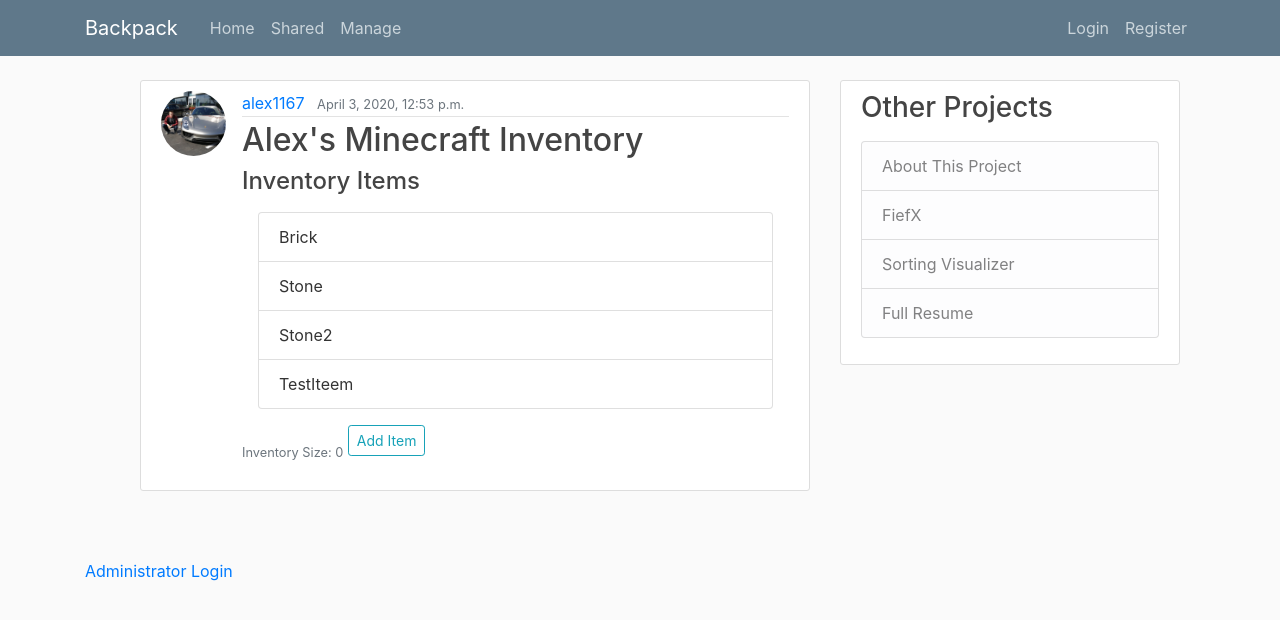
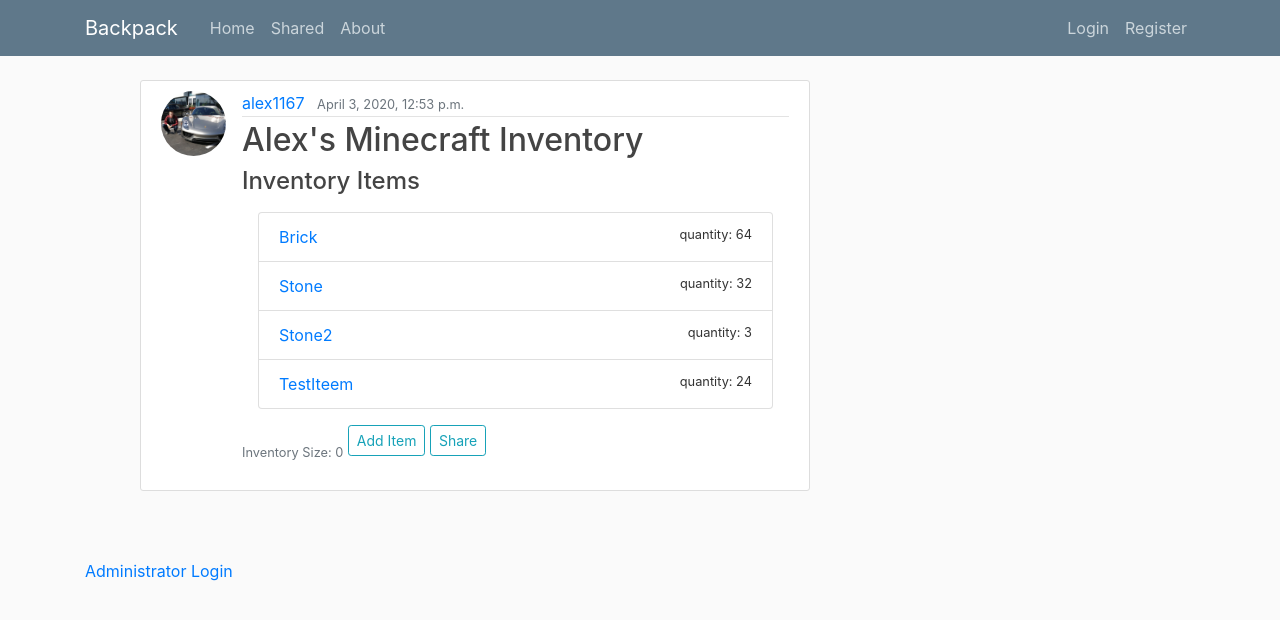
Before and after one commit to alex-derouchie/Backpack, a Django app: page /inv/3/ in a window 1280 px wide. Shown: the top 620 px of the page. Run offline with Django 3.2, Linux system fonts and the light colour scheme; data comes from the database, SQL or seed files in the repository; both versions use the stored data as it was after the commit; some libraries are stand-ins or nearby versions.

Commit message:
Implemented ItemDetailView as well as Inventory Sharing framework

```diff
--- a/inv_manage/templates/inv_manage/inv_detail.html
+++ b/inv_manage/templates/inv_manage/inv_detail.html
@@ -34,7 +34,12 @@
       <h4 class="article-title">Inventory Items</h4>
       <ul class="list-group m-3">
         {% for item in item_list %}
-        <li class="list-group-item">{{ item.name }}</li>
+        <li class="list-group-item">
+          <a href="{% url 'inv_manage-item-detail' item.pk %}"
+            >{{ item.name }}</a
+          >
+          <small class="float-right">quantity: {{ item.quantity }}</small>
+        </li>
         {% endfor %}
       </ul>
       <small class="text-muted">Inventory Size: {{ inv.inv_size }}</small>
@@ -43,6 +48,7 @@
         href="{% url 'inv_manage-create-item' inv.id %}"
         >Add Item</a
       >
+      <a class="btn btn-sm btn-outline-info mb-4" href="#">Share</a>
     </div>
   </article>
 </ul>
--- a/inv_manage/templates/inv_manage/layout.html
+++ b/inv_manage/templates/inv_manage/layout.html
@@ -17,7 +17,11 @@
     />
 
     <!--Main CSS styles-->
-    <link rel="stylesheet" type="text/css" href="{% static 'inv_manage/main.css' %}">
+    <link
+      rel="stylesheet"
+      type="text/css"
+      href="{% static 'inv_manage/main.css' %}"
+    />
 
     {% if title %}
     <title>Backpack - {{ title }}</title>
@@ -45,18 +49,28 @@
           <div class="collapse navbar-collapse" id="navbarToggle">
             <div class="navbar-nav mr-auto">
               <a class="nav-item nav-link" href="/">Home</a>
-              <a class="nav-item nav-link" href="{% url 'inv_manage-about' %}">Shared</a>
-              <a class="nav-item nav-link" href="{% url 'inv_manage-about' %}">Manage</a>
+              <a class="nav-item nav-link" href="{% url 'inv_manage-shared' %}"
+                >Shared</a
+              >
+              <a class="nav-item nav-link" href="{% url 'inv_manage-about' %}"
+                >About</a
+              >
             </div>
             <!-- Navbar Right Side -->
             <div class="navbar-nav">
               {% if user.is_authenticated %}
-              <a class="nav-item nav-link" href="{% url 'inv_manage-create' %}">New Inventory</a>
-                <a class="nav-item nav-link" href="{% url 'profile' %}">Profile</a>
-                <a class="nav-item nav-link" href="{% url 'logout' %}">Logout</a>
+              <a class="nav-item nav-link" href="{% url 'inv_manage-create' %}"
+                >New Inventory</a
+              >
+              <a class="nav-item nav-link" href="{% url 'profile' %}"
+                >Profile</a
+              >
+              <a class="nav-item nav-link" href="{% url 'logout' %}">Logout</a>
               {% else %}
-                <a class="nav-item nav-link" href="{% url 'login' %}">Login</a>
-                <a class="nav-item nav-link" href="{% url 'register' %}">Register</a>
+              <a class="nav-item nav-link" href="{% url 'login' %}">Login</a>
+              <a class="nav-item nav-link" href="{% url 'register' %}"
+                >Register</a
+              >
               {% endif %}
             </div>
           </div>
@@ -69,15 +83,13 @@
         <main role="main" class="container">
           <div class="row">
             <div class="col-md-8">
-              {% if messages %}
-                {% for message in messages %}
-                  <div class="alert alert-{{ message.tags }}">
-                    {{ message }}
-                  </div>
-                {% endfor %}
-              {% endif %}
-              {% block content %}{% endblock %}
+              {% if messages %} {% for message in messages %}
+              <div class="alert alert-{{ message.tags }}">
+                {{ message }}
+              </div>
+              {% endfor %} {% endif %} {% block content %}{% endblock %}
             </div>
+            <!-- Not Sure if I want this sidebar in the project at this point.
             <div class="col-md-4">
               <div class="content-section">
                 <h3>Other Projects</h3>
@@ -91,11 +103,11 @@
                 </p>
               </div>
             </div>
-          </div>
+          --></div>
         </main>
       </div>
 
-      <a style="display:block" class="center-align pt-5" href="/admin"
+      <a style="display: block;" class="center-align pt-5" href="/admin"
         >Administrator Login</a
       >
     </div>
--- /dev/null
+++ b/inv_manage/templates/inv_manage/shared_invs.html
@@ -0,0 +1,5 @@
+{% extends 'inv_manage/layout.html' %} {% block content %}
+
+<h3>Coming Soon!</h3>
+
+{% endblock %}
--- a/inv_manage/urls.py
+++ b/inv_manage/urls.py
@@ -1,5 +1,5 @@
 from django.urls import path
-from .views import InvListView, InvDetailView, InvCreateView, InvUpdateView, InvDeleteView, UserInvListView
+from .views import InvListView, InvDetailView, InvCreateView, InvUpdateView, InvDeleteView, UserInvListView, ItemDetailView
 from . import views
 
 
@@ -7,10 +7,12 @@ from . import views
 urlpatterns = [
     path('', InvListView.as_view(), name='inv_manage-index'),
     path('user/<str:username>', UserInvListView.as_view(), name='inv_manage-user_invs'),
+    path('shared/', views.SharedInvs, name='inv_manage-shared'),
     path('inv/<int:pk>/', InvDetailView.as_view(), name='inv_manage-detail'),
     path('inv/<int:pk>/update/', InvUpdateView.as_view(), name='inv_manage-update'),
     path('inv/<int:pk>/delete/', InvDeleteView.as_view(), name='inv_manage-delete'),
     path('inv/<int:pk>/new-item/', views.ItemCreateView, name='inv_manage-create-item'),
+    path('item/<int:pk>/', ItemDetailView.as_view(), name='inv_manage-item-detail'),
     path('inv/new/', InvCreateView.as_view(), name='inv_manage-create'),
-    path('about/', views.about, name='inv_manage-about')
+    path('about/', views.About, name='inv_manage-about')
 ]
--- a/inv_manage/views.py
+++ b/inv_manage/views.py
@@ -8,9 +8,11 @@ from .models import Inventory, Item
 from .forms import ItemForm
 
 
-def about(request):
+def About(request):
     return render(request, 'inv_manage/about.html', {'title': 'About'})
 
+def SharedInvs(request):
+    return render(request, 'inv_manage/shared_invs.html')
 
 def IndexView(request):
     return render(request, 'inv_manage/index.html')
@@ -72,6 +74,12 @@ class InvCreateView(LoginRequiredMixin, CreateView):
     def form_valid(self, form):
         form.instance.author = self.request.user
         return super().form_valid(form)
+
+
+class ItemDetailView(DetailView):
+    model = Item
+    template_name = 'inv_manage/item_detail.html'
+    context_object_name = 'item'
 
 
 #Class based view for item creation - switched to method view directly below (NOTE: names are the same)
```
Also changed, not shown: inv_manage/templates/inv_manage/item_detail.html (added, +13 -0 lines), db.sqlite3.
